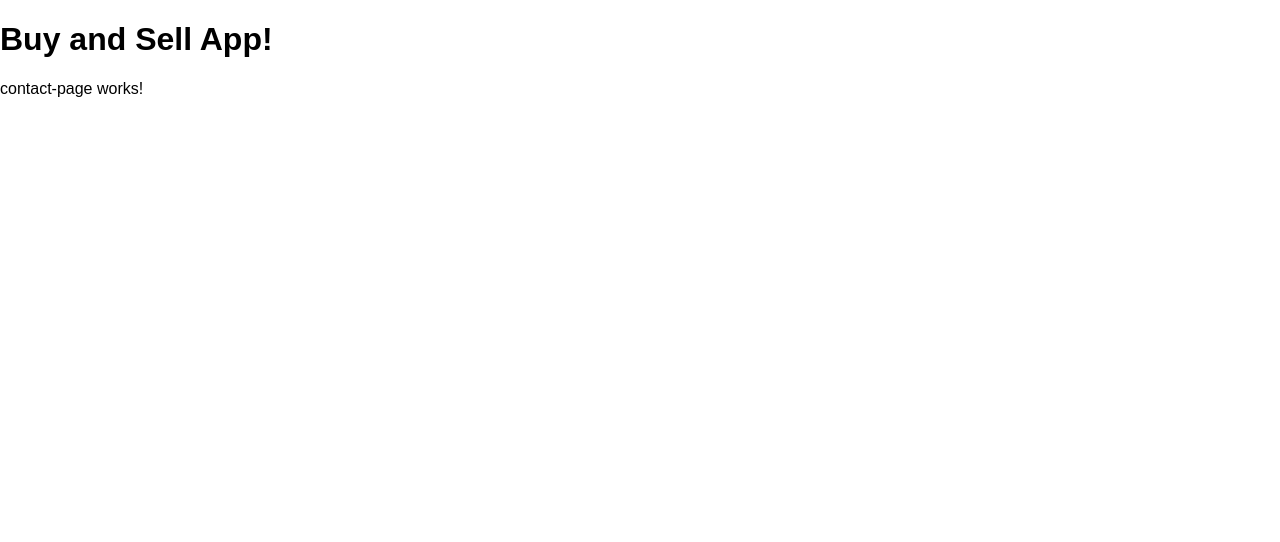
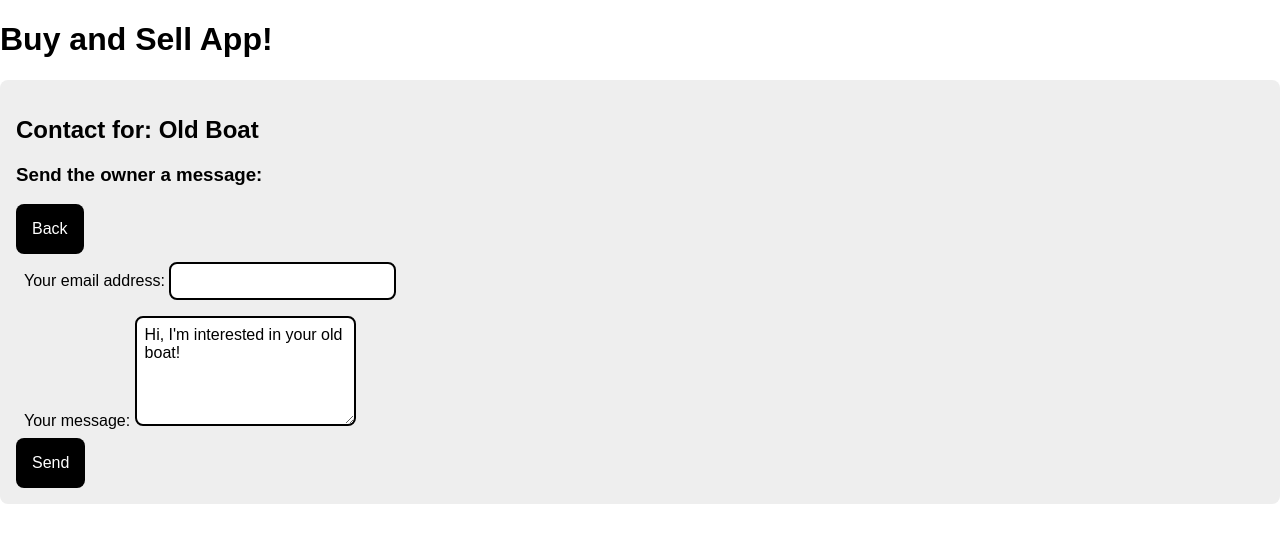
Before and after one commit to deyvidsalvatore/Buy-And-Sell-Angular, an Angular app: page /contact/123 in a window 1280 px wide. Shown: the top 542 px of the page. Built offline with nearby package versions, Linux system fonts and the light colour scheme.

Commit message:
Create a Contact Seller page

```diff
--- a/src/app/app.module.ts
+++ b/src/app/app.module.ts
@@ -9,6 +9,7 @@ import { ContactPageComponent } from './contact-page/contact-page.component';
 import { MyListingsPageComponent } from './my-listings-page/my-listings-page.component';
 import { NewListingPageComponent } from './new-listing-page/new-listing-page.component';
 import { EditListingPageComponent } from './edit-listing-page/edit-listing-page.component';
+import { FormsModule } from '@angular/forms';
 
 @NgModule({
   declarations: [
@@ -22,7 +23,8 @@ import { EditListingPageComponent } from './edit-listing-page/edit-listing-page.
   ],
   imports: [
     BrowserModule,
-    AppRoutingModule
+    AppRoutingModule,
+    FormsModule
   ],
   providers: [],
   bootstrap: [AppComponent]
--- a/src/app/contact-page/contact-page.component.html
+++ b/src/app/contact-page/contact-page.component.html
@@ -1 +1,26 @@
-<p>contact-page works!</p>
+<div class="content-box">
+    <h2>Contact for: {{listing.name}}</h2>
+    <h3>Send the owner a message:</h3>
+    <a routerLink="/listings/{{listing.id}}">
+        <button>Back</button>
+    </a>
+    <div>
+        <label>
+            Your email address:
+            <input name="email" [(ngModel)]="email"/>
+        </label>
+    </div>
+    <div>
+        <label>
+            Your message:
+            <textarea
+              name="message"
+              rows="5"
+              cols="20"
+              [(ngModel)]="message"
+            >
+            </textarea>
+        </label>
+    </div>
+    <button (click)="sendMessage()">Send</button>
+</div>
--- a/src/app/contact-page/contact-page.component.ts
+++ b/src/app/contact-page/contact-page.component.ts
@@ -1,10 +1,28 @@
-import { Component } from '@angular/core';
+import { Component, OnInit } from "@angular/core";
+import { Listing } from "../types";
+import { ActivatedRoute, Router } from "@angular/router";
+import { fakeListings } from "../fake-data";
 
 @Component({
-  selector: 'app-contact-page',
-  templateUrl: './contact-page.component.html',
-  styleUrl: './contact-page.component.css'
+  selector: "app-contact-page",
+  templateUrl: "./contact-page.component.html",
+  styleUrl: "./contact-page.component.css",
 })
-export class ContactPageComponent {
+export class ContactPageComponent implements OnInit {
+  email: string = "";
+  message: string = "";
+  listing: Listing;
 
+  constructor(private route: ActivatedRoute, private router: Router) {}
+
+  ngOnInit(): void {
+    const id = this.route.snapshot.paramMap.get('id');
+    this.listing = fakeListings.find(listing => listing.id === id);
+    this.message = `Hi, I'm interested in your ${this.listing.name.toLowerCase()}!`;
+  }
+
+  sendMessage(): void {
+    alert('Your message has been sent!');
+    this.router.navigateByUrl('/listings');
+  }
 }
```
